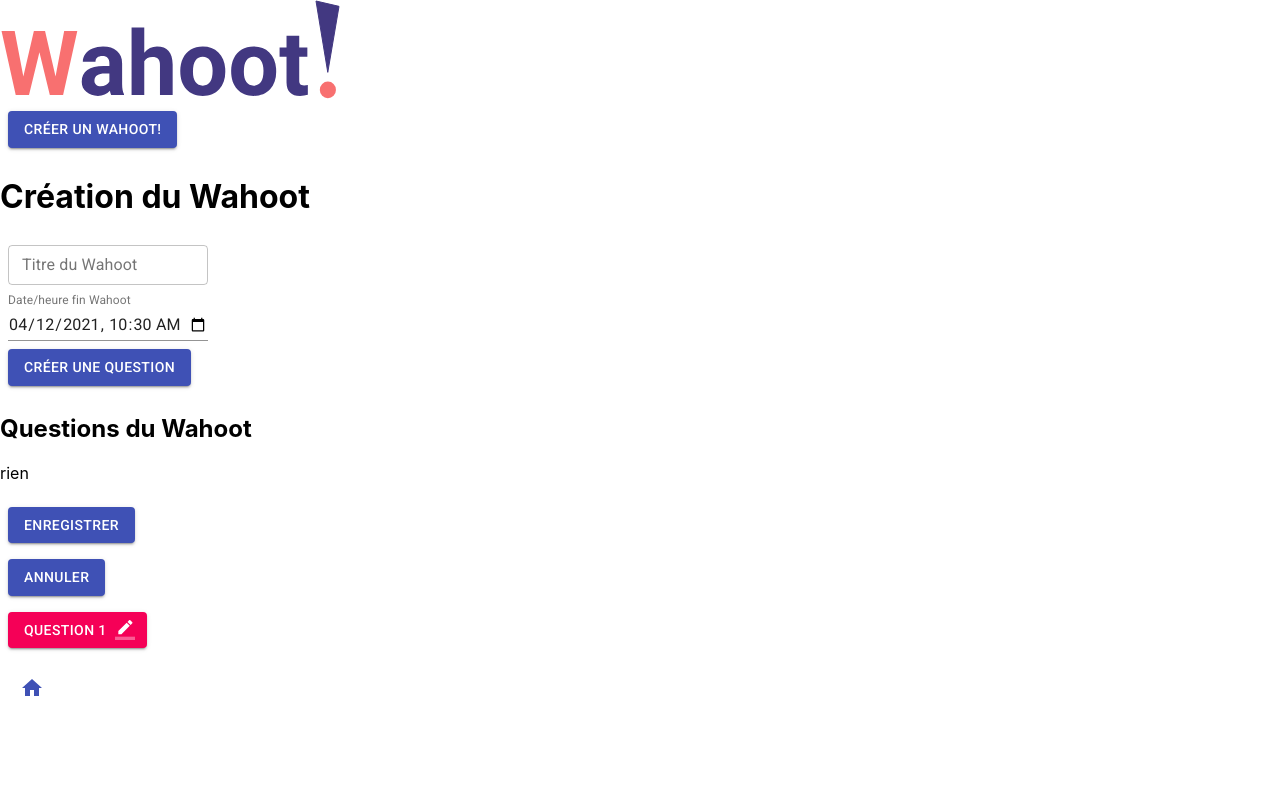
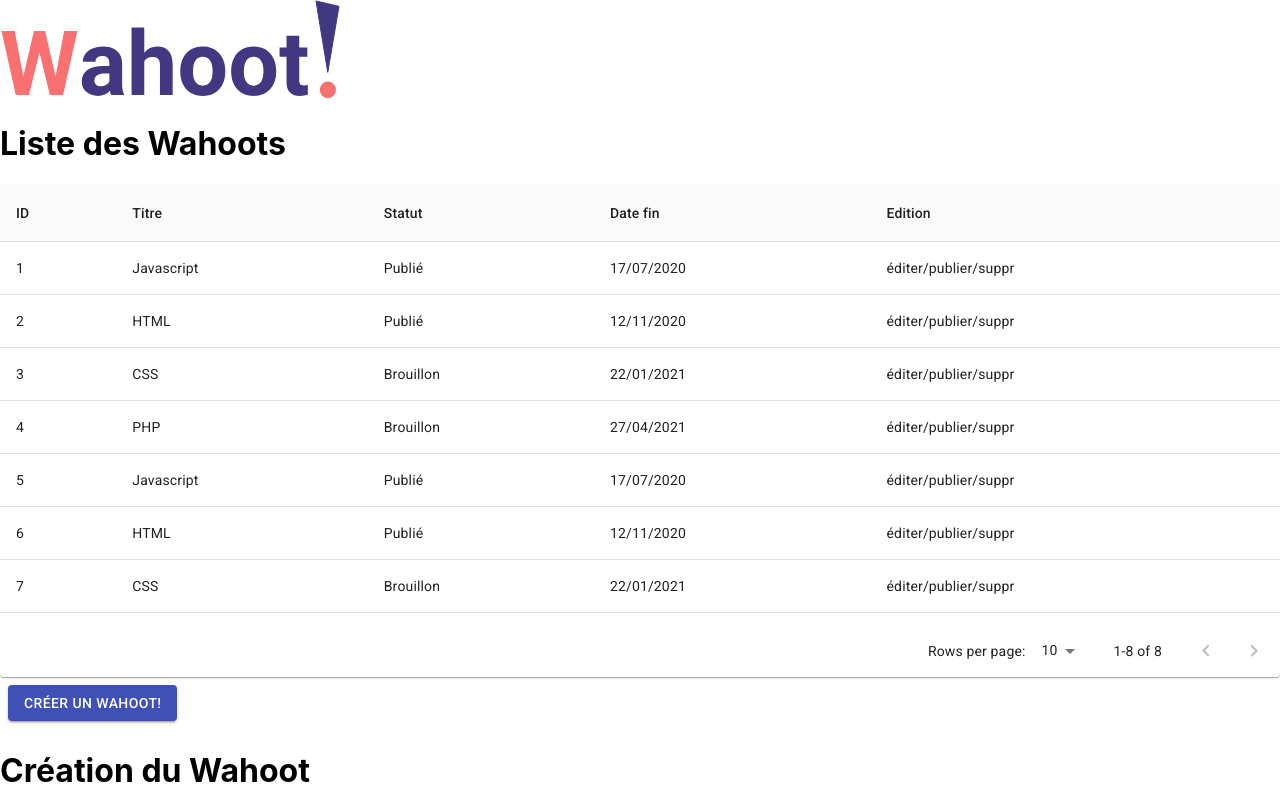
Before and after one commit to WildCodeSchool/bdx-wahoot, a React (Create React App) app in the folder wahoot/: page / in a window 1280 px wide. Shown: the top 800 px of the page. Built offline with nearby package versions, Linux system fonts and the light colour scheme.

Commit message:
affichage admin de la liste des Wahoot

```diff
--- a/wahoot/src/App.js
+++ b/wahoot/src/App.js
@@ -10,7 +10,7 @@ function App() {
 
       <Main>
         {/*<Home />*/}
-        <ListWahoot/>
+        <ListWahoot />
         <CreationWahoot />
         {/* <Login /> */}
       </Main>
--- /dev/null
+++ b/wahoot/src/View/ListWahoot/Components/TableWahoot.jsx
@@ -0,0 +1,118 @@
+import React from 'react';
+import { makeStyles } from '@material-ui/core/styles';
+import Paper from '@material-ui/core/Paper';
+import Table from '@material-ui/core/Table';
+import TableBody from '@material-ui/core/TableBody';
+import TableCell from '@material-ui/core/TableCell';
+import TableContainer from '@material-ui/core/TableContainer';
+import TableHead from '@material-ui/core/TableHead';
+import TablePagination from '@material-ui/core/TablePagination';
+import TableRow from '@material-ui/core/TableRow';
+
+const columns = [
+  { id: 'ident', label: 'ID'},
+  { id: 'titre', label: 'Titre'},
+  {
+    id: 'statut',
+    label: 'Statut'
+  },
+  {
+    id: 'dateFin',
+    label: 'Date fin'
+  },
+  {
+    id: 'edition',
+    label: 'Edition'
+  },
+];
+
+function createData(ident, titre, statut, dateFin,edition) {
+  return { ident, titre, statut, dateFin,edition };
+}
+
+const rows = [
+  createData(1, 'Javascript', 'Publié','17/07/2020','éditer/publier/suppr'),
+  createData(2, 'HTML', 'Publié','12/11/2020','éditer/publier/suppr'),
+  createData(3, 'CSS', 'Brouillon','22/01/2021','éditer/publier/suppr'),
+  createData(4, 'PHP', 'Brouillon','27/04/2021','éditer/publier/suppr'),
+  createData(5, 'Javascript', 'Publié','17/07/2020','éditer/publier/suppr'),
+  createData(6, 'HTML', 'Publié','12/11/2020','éditer/publier/suppr'),
+  createData(7, 'CSS', 'Brouillon','22/01/2021','éditer/publier/suppr'),
+  createData(8, 'PHP', 'Brouillon','27/04/2021','éditer/publier/suppr'),
+
+
+];
+
+const useStyles = makeStyles({
+  root: {
+    width: '100%',
+  },
+  container: {
+    maxHeight: 440,
+  },
+});
+
+export default function TableWahoot() {
+  const classes = useStyles();
+  const [page, setPage] = React.useState(0);
+  const [rowsPerPage, setRowsPerPage] = React.useState(10);
+
+  const handleChangePage = (event, newPage) => {
+    setPage(newPage);
+  };
+
+  const handleChangeRowsPerPage = (event) => {
+    setRowsPerPage(+event.target.value);
+    setPage(0);
+  };
+
+  return (
+    <>
+    <h1>Liste des Wahoots</h1>
+    <Paper className={classes.root}>
+      <TableContainer className={classes.container}>
+        <Table stickyHeader aria-label="sticky table">
+          <TableHead>
+            <TableRow>
+              {columns.map((column) => (
+                <TableCell
+                  key={column.id}
+                  align={column.align}
+                  style={{ minWidth: column.minWidth }}
+                >
+                  {column.label}
+                </TableCell>
+              ))}
+            </TableRow>
+          </TableHead>
+          <TableBody>
+            {rows.slice(page * rowsPerPage, page * rowsPerPage + rowsPerPage).map((row) => {
+              return (
+                <TableRow hover role="checkbox" tabIndex={-1} key={row.code}>
+                  {columns.map((column) => {
+                    const value = row[column.id];
+                    return (
+                      <TableCell key={column.id} align={column.align}>
+                        {column.format && typeof value === 'number' ? column.format(value) : value}
+                      </TableCell>
+                    );
+                  })}
+                </TableRow>
+              );
+            })}
+          </TableBody>
+        </Table>
+      </TableContainer>
+      <TablePagination
+        rowsPerPageOptions={[10, 25, 100]}
+        component="div"
+        count={rows.length}
+        rowsPerPage={rowsPerPage}
+        page={page}
+        onChangePage={handleChangePage}
+        onChangeRowsPerPage={handleChangeRowsPerPage}
+      />
+    </Paper>
+    </>
+  );
+}
--- a/wahoot/src/View/ListWahoot/ListWahoot.jsx
+++ b/wahoot/src/View/ListWahoot/ListWahoot.jsx
@@ -1,11 +1,13 @@
 import React from 'react';
 import CreateW from './Components/CreateW.jsx';
+import TableWahoot from './Components/TableWahoot.jsx';
 
 
 function ListWahoot() {
 
     return (
       <div>
+        <TableWahoot />
         <CreateW/>
 
       </div>
```
